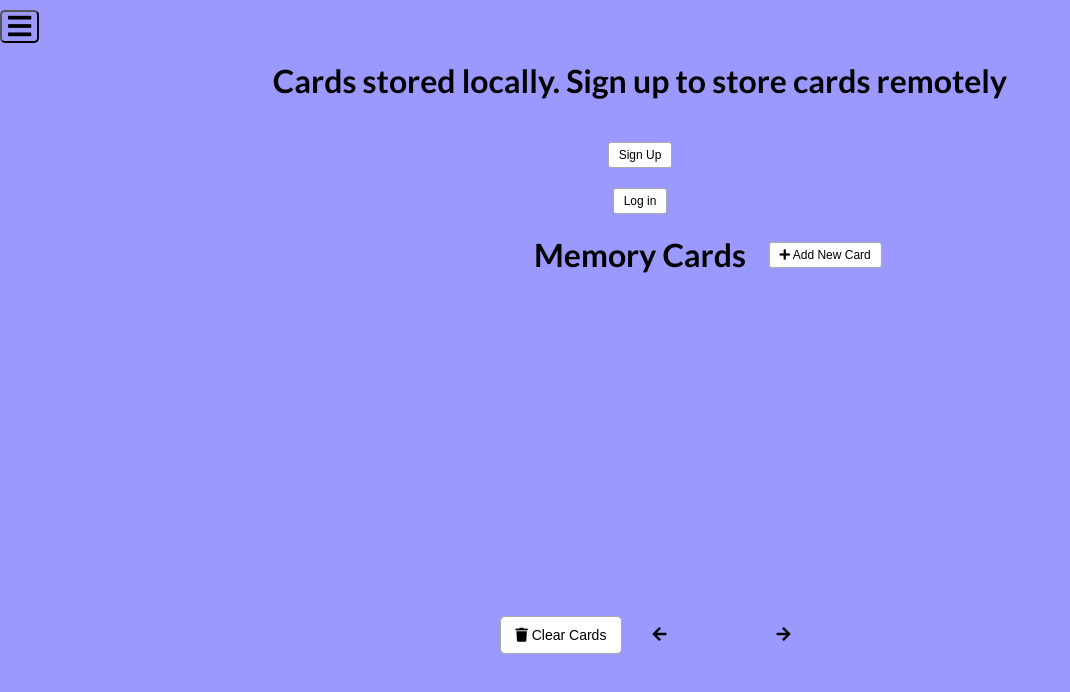
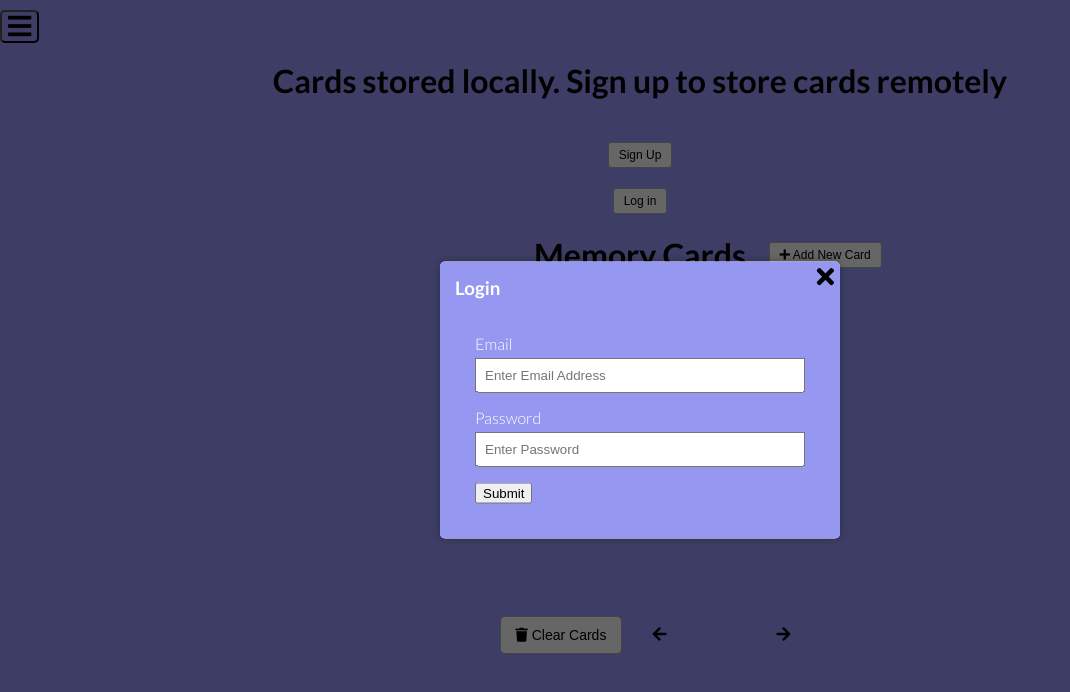
Before and after one commit to Daniel-Wh/MemoryCards, a website built with webpack: page src/index.html in a window 1280 px wide. Both pictures are taken after a click on the button "Log in". Shown: the whole page, without its empty margins (0-1070 px from the left). Built offline with nearby package versions, Linux system fonts and the light colour scheme; files whose address does not match are found by name.

Commit message:
Added login modal

```diff
--- a/src/index.html
+++ b/src/index.html
@@ -155,6 +155,44 @@
         </div>
       </div>
     </div>
+    <div class="login-modal-container" id="login-modal">
+      <div class="modal">
+        <button class="close-btn" id="login-close">
+          <i class="fa fa-times"></i>
+        </button>
+        <div class="modal-header">
+          <h3>Login</h3>
+          <div class="modal-content">
+            <form class="modal-form">
+              <div>
+                <label for="email">Email</label>
+                <input
+                  type="email"
+                  id="login-email"
+                  placeholder="Enter Email Address"
+                  class="form-input"
+                />
+              </div>
+              <div>
+                <label for="password">Password</label>
+                <input
+                  type="password"
+                  id="login-password"
+                  placeholder="Enter Password"
+                  class="form-input"
+                />
+              </div>
+              <input
+                id="loginSubmit"
+                type="submit"
+                value="Submit"
+                class="submit-btn"
+              />
+            </form>
+          </div>
+        </div>
+      </div>
+    </div>
     <script type="module" src="script.js"></script>
   </body>
 </html>
--- a/src/js/views/base.js
+++ b/src/js/views/base.js
@@ -21,4 +21,10 @@ export const elements = {
   password2el: document.getElementById("password2"),
   registerSubmit: document.getElementById("registerSubmit"),
   navToggle: document.getElementById("toggle"),
+  loginContainer: document.getElementById("login-modal"),
+  loginEmail: document.getElementById("login-email"),
+  loginPassword: document.getElementById("login-password"),
+  loginSubmit: document.getElementById("loginSubmit"),
+  login: document.getElementById("login"),
+  loginModalClose: document.getElementById("login-close"),
 };
--- a/src/script.js
+++ b/src/script.js
@@ -1,6 +1,7 @@
 import { elements } from "./js/views/base";
 import Axios from "../node_modules/axios";
 
+const url = "https://memoize-su.herokuapp.com";
 // Keep track of current card
 let currentActiveCard = 0;
 
@@ -138,6 +139,13 @@ elements.clearBtn.addEventListener("click", () => {
   window.location.reload();
 });
 
+elements.login.addEventListener("click", () => {
+  elements.loginContainer.classList.add("show-modal");
+});
+elements.loginModalClose.addEventListener("click", () => {
+  elements.loginContainer.classList.remove("show-modal");
+});
+
 elements.open.addEventListener("click", () => {
   elements.modal.classList.add("show-modal");
 });
@@ -169,7 +177,7 @@ elements.registerSubmit.addEventListener("click", (e) => {
 
 async function registerUser(email, password) {
   console.log("call has been made to register user");
-  const res = await Axios.post("http://memoize-su.herokuapp.com/register", {
+  const res = await Axios.post(`${url}\\register`, {
     username: email,
     password: password,
   }).then(
--- a/src/style.css
+++ b/src/style.css
@@ -206,6 +206,20 @@ h1 button {
   bottom: 0;
   z-index: 2;
 }
+.login-modal-container {
+  background-color: rgba(0, 0, 0, 0.6);
+  display: none;
+  position: fixed;
+  top: 0;
+  left: 0;
+  right: 0;
+  bottom: 0;
+  z-index: 2;
+}
+
+.login-modal-container.show-modal {
+  display: block;
+}
 
 .modal-container.show-modal {
   display: block;
@@ -257,6 +271,8 @@ h1 button {
 
 .close-btn {
   background: transparent;
+  background-color: transparent;
+  border: transparent;
   font-size: 25px;
   position: absolute;
   top: 0;
```
